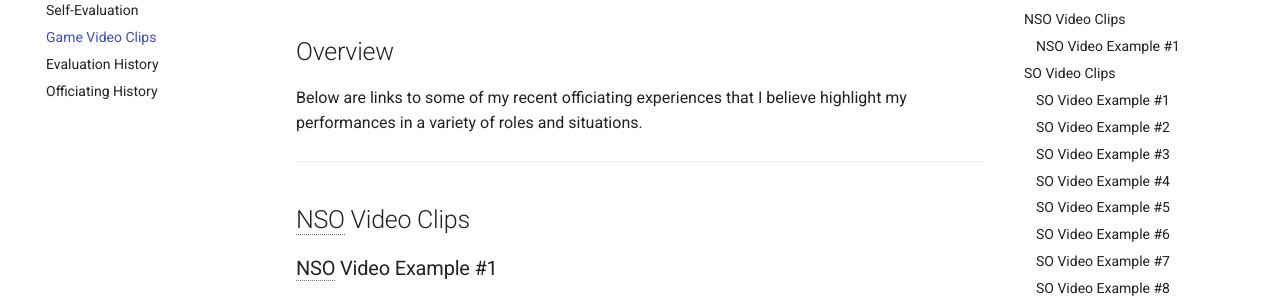
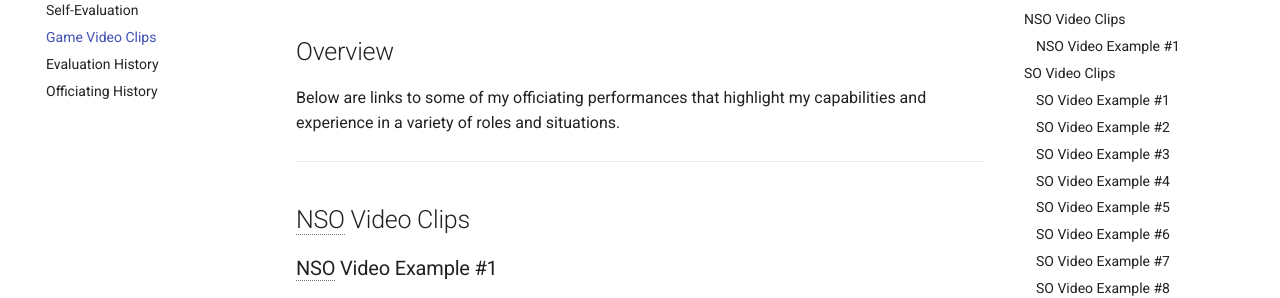
Before and after one commit to timothyhull/breadpool-self-eval, an MkDocs documentation site: the page built from docs/game_video_clips.md, in a window 1280 px wide and 900 px high. Shown: the part 146-444 px from the top of the window. Built offline with MkDocs 1.6.1 and Material for MkDocs 9.7.7, drawn with Linux system fonts in a browser that asks for light colours; comment, search, counter and statistics services are not loaded.

Commit message:
Update Overview section

```diff
--- a/docs/game_video_clips.md
+++ b/docs/game_video_clips.md
@@ -2,7 +2,7 @@
 
 ## Overview
 
-Below are links to some of my recent officiating experiences that I believe highlight my performances in a variety of roles and situations.
+Below are links to some of my officiating performances that highlight my capabilities and experience in a variety of roles and situations.
 
 ---
 
```
